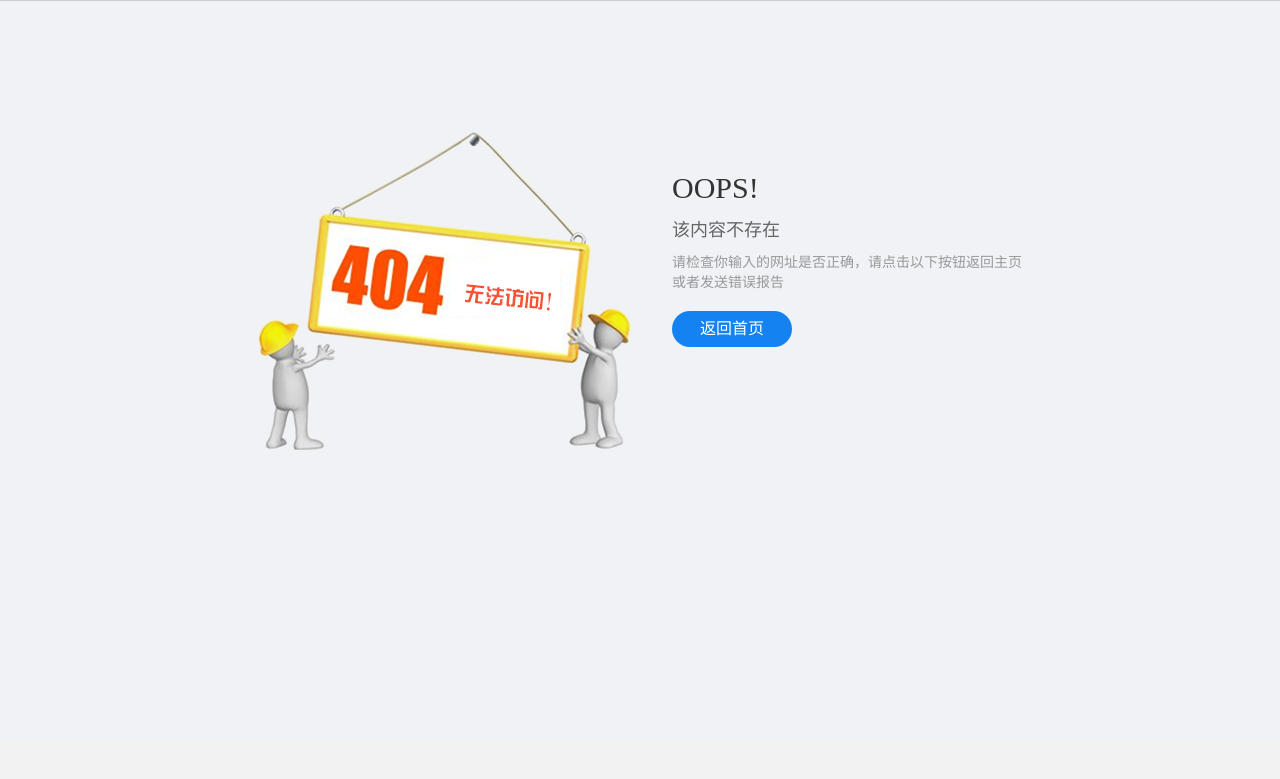
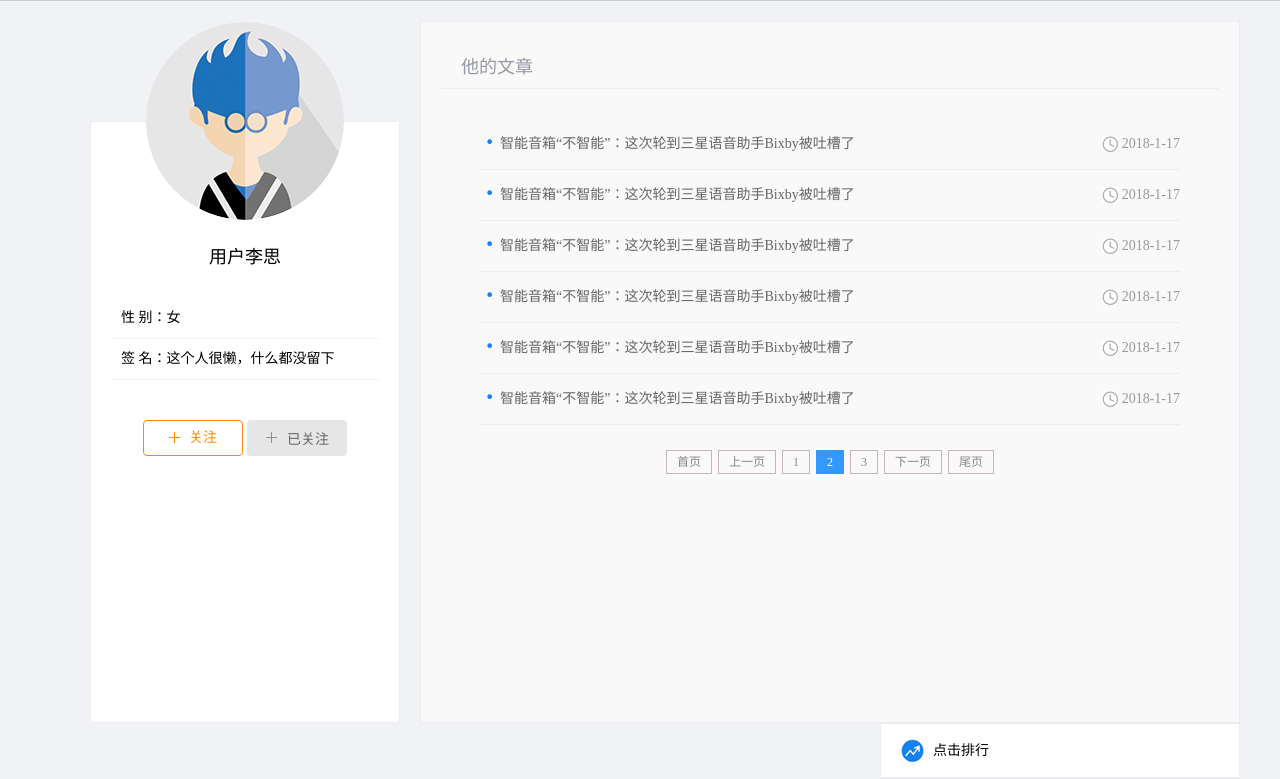
Before and after one commit to Amandine95/the_flask_case, a Flask app: page /user/other_user in a window 1280 px wide. Shown: the part 59-838 px from the top of the page. Before the commit the page ends 509 px from the top, so only its background shows below. Run offline with Flask 2, Linux system fonts and the light colour scheme; parts of the project's set-up code (start-up, migrations or seed data) failed here and were passed over; some libraries are stand-ins or nearby versions.

Commit message:
被关注用户界面展示前后端

```diff
--- a/info/moudles/profile/views.py
+++ b/info/moudles/profile/views.py
@@ -126,7 +126,7 @@ def user_collection():
     user = g.user
     if not user:
         return redirect('/')
-    # get请求，？后携带参数 页数 默认为1
+    # get请求 ？后携带参数 页数 默认为1
     page = request.args.get('page', 1)
     try:
         page = int(page)
@@ -274,7 +274,7 @@ def release_news_list():
     return render_template('news/user_news_list.html', data=data)
 
 
-# 用户关注
+# 我的关注
 @profile_blu.route('/user_follow')
 @user_login_data
 def user_follow():
@@ -309,3 +309,16 @@ def user_follow():
         "total_page": total_page
     }
     return render_template('news/user_follow.html', data=data)
+
+
+# 其他用户信息，从我的关注跳转
+@profile_blu.route('/other_user')
+@user_login_data
+def other_user():
+    """其他用户"""
+    user = g.user
+
+    data = {
+
+    }
+    return render_template('news/other.html', data=data)
--- a/info/templates/news/base.html
+++ b/info/templates/news/base.html
@@ -10,6 +10,8 @@
 
 
     <link rel="stylesheet" type="text/css" href="../../static/news/css/reset.css">
+    {% block cssBlock %}
+    {% endblock %}
     <link rel="stylesheet" type="text/css" href="../../static/news/css/main.css">
     <script type="text/javascript" src="../../static/news/js/jquery-1.12.4.min.js"></script>
     <script type="text/javascript" src="../../static/news/js/main.js"></script>
--- /dev/null
+++ b/info/templates/news/other.html
@@ -0,0 +1,214 @@
+{% extends 'news/base.html' %}
+{% block titleBlock %}
+  用户概况
+{% endblock %}
+{% block scriptBlock %}
+    <script type="text/javascript" src="../../static/news/js/jquery.pagination.min.js"></script>
+    <script type="text/javascript" src="../../static/news/js/other.js"></script>
+
+{% endblock %}
+{#存在样式覆盖情况#}
+{% block cssBlock %}
+    <link rel="stylesheet" type="text/css" href="../../static/news/css/jquery.pagination.css">
+{% endblock %}
+{% block contentBlock %}
+     <div class="user_menu_con fl">
+            <div class="user_center_pic">
+                <img src="../../static/news/images/user_pic.png" alt="用户图片">
+            </div>
+            <div class="user_center_name">用户李思</div>
+
+            <ul class="other_detail">
+                <li>性 别：女</li>
+                <li>签 名：这个人很懒，什么都没留下</li>
+            </ul>
+
+            <div class="focus_other">
+                <a href="javascript:;" class="focus">关注</a>
+        <a href="javascript:;" class="focused"><span class="out">已关注</span><span class="over">取消关注</span></a>
+            </div>
+
+        </div>
+
+        <div class="user_con fr">
+            <div class="other_collect">
+                <h3>他的文章</h3>
+                <ul class="article_list">
+                    <li><a href="#">智能音箱“不智能”：这次轮到三星语音助手Bixby被吐槽了</a><span>2018-1-17</span></li>
+                    <li><a href="#">智能音箱“不智能”：这次轮到三星语音助手Bixby被吐槽了</a><span>2018-1-17</span></li>
+                    <li><a href="#">智能音箱“不智能”：这次轮到三星语音助手Bixby被吐槽了</a><span>2018-1-17</span></li>
+                    <li><a href="#">智能音箱“不智能”：这次轮到三星语音助手Bixby被吐槽了</a><span>2018-1-17</span></li>
+                    <li><a href="#">智能音箱“不智能”：这次轮到三星语音助手Bixby被吐槽了</a><span>2018-1-17</span></li>
+                    <li><a href="#">智能音箱“不智能”：这次轮到三星语音助手Bixby被吐槽了</a><span>2018-1-17</span></li>
+                </ul>
+
+                <div id="pagination" class="page"></div>
+                <script>
+                    $(function(){
+                        $("#pagination").pagination({
+                            currentPage: 2,
+                            totalPage: 3,
+                            callback: function(current) {
+                                alert('ok!');
+                            }
+                        });
+                    });
+                </script>
+            </div>
+
+        </div>
+{% endblock %}
+{% block bottomBlock %}
+{% endblock %}
+
+
+
+{#<html lang="en">#}
+{#<head>#}
+{#    <meta charset="UTF-8">#}
+{#    <title>用户概况</title>#}
+{#    <link rel="stylesheet" type="text/css" href="../../static/news/css/reset.css">#}
+{#    <link rel="stylesheet" type="text/css" href="../../static/news/css/jquery.pagination.css">#}
+{#    <link rel="stylesheet" type="text/css" href="../../static/news/css/main.css">#}
+{#    <script type="text/javascript" src="../../static/news/js/jquery-1.12.4.min.js"></script>#}
+{#    <script type="text/javascript" src="../../static/news/js/jquery.pagination.min.js"></script>#}
+{#    <script type="text/javascript" src="../../static/news/js/other.js"></script>#}
+{#</head>#}
+{#<body>#}
+{#    <div class="header_con">#}
+{#        <div class="header">#}
+{#            <a href="#" class="logo fl"><img src="../../static/news/images/logo.png" alt="logo"></a>#}
+{#            <div class="user_login fr" style="display: block;">#}
+{#                <img src="../../static/news/images/person01.png" class="lgin_pic">#}
+{#                <a href="#">张大山</a>#}
+{#                <a href="#">退出</a>#}
+{#            </div>#}
+{#        </div>#}
+{#    </div>#}
+{#    #}
+{#    <div class="conter_con">#}
+{#        <div class="user_menu_con fl">#}
+{#            <div class="user_center_pic">#}
+{#                <img src="../../static/news/images/user_pic.png" alt="用户图片">#}
+{#            </div>#}
+{#            <div class="user_center_name">用户李思</div>#}
+{##}
+{#            <ul class="other_detail">#}
+{#                <li>性 别：女</li>#}
+{#                <li>签 名：这个人很懒，什么都没留下</li>#}
+{#            </ul>#}
+{#            #}
+{#            <div class="focus_other">#}
+{#                <a href="javascript:;" class="focus">关注</a>#}
+{#        <a href="javascript:;" class="focused"><span class="out">已关注</span><span class="over">取消关注</span></a>#}
+{#            </div>            #}
+{##}
+{#        </div>#}
+{##}
+{#        <div class="user_con fr">#}
+{#            <div class="other_collect">#}
+{#                <h3>他的文章</h3>#}
+{#                <ul class="article_list">#}
+{#                    <li><a href="#">智能音箱“不智能”：这次轮到三星语音助手Bixby被吐槽了</a><span>2018-1-17</span></li>#}
+{#                    <li><a href="#">智能音箱“不智能”：这次轮到三星语音助手Bixby被吐槽了</a><span>2018-1-17</span></li>#}
+{#                    <li><a href="#">智能音箱“不智能”：这次轮到三星语音助手Bixby被吐槽了</a><span>2018-1-17</span></li>#}
+{#                    <li><a href="#">智能音箱“不智能”：这次轮到三星语音助手Bixby被吐槽了</a><span>2018-1-17</span></li>#}
+{#                    <li><a href="#">智能音箱“不智能”：这次轮到三星语音助手Bixby被吐槽了</a><span>2018-1-17</span></li>#}
+{#                    <li><a href="#">智能音箱“不智能”：这次轮到三星语音助手Bixby被吐槽了</a><span>2018-1-17</span></li>#}
+{#                </ul>#}
+{#                #}
+{#                <div id="pagination" class="page"></div>#}
+{#                <script>#}
+{#                    $(function(){#}
+{#                        $("#pagination").pagination({#}
+{#                            currentPage: 2,#}
+{#                            totalPage: 3,#}
+{#                            callback: function(current) {#}
+{#                                alert('ok!');#}
+{#                            }#}
+{#                        });#}
+{#                    });#}
+{#                </script>#}
+{#            </div>#}
+{##}
+{#        </div>        #}
+{#    </div>#}
+{#    <div class="footer">        #}
+{#        <div class="footer_links">#}
+{#            <a href="">关于我们</a>#}
+{#            <span>|</span>#}
+{#            <a href="">联系我们</a>#}
+{#            <span>|</span>#}
+{#            <a href="">招聘人才</a>#}
+{#            <span>|</span>#}
+{#            <a href="">友情链接</a>#}
+{#        </div>#}
+{#        <p class="copyright">#}
+{#            CopyRight © 2018 新经资讯信息技术有限公司 All Rights Reserved<br />#}
+{#电话：010-****888    京ICP备*******8号#}
+{#        </p>#}
+{#    </div>#}
+{#    #}
+{#    <!-- 登录表单 -->#}
+{#    <form class="login_form_con">#}
+{#        <div class="login_form">#}
+{#            <div class="login_title">#}
+{#                <h3>登 录</h3>#}
+{#                <a href="javascript:;" class="shutoff"></a>#}
+{#            </div>#}
+{#            <div class="form_group">                #}
+{#                <input type="text" name="username" autocomplete="off">#}
+{#                <div class="input_tip">用户名/手机号</div>#}
+{#            </div>#}
+{#            <div class="form_group">                #}
+{#                <input type="password" name="password">#}
+{#                <div class="input_tip">密码(不少于6位)</div>#}
+{#            </div>#}
+{#            <input type="submit" name="" value="登 录" class="input_sub">#}
+{#            <div class="down_link">还没有账号？<a href="#" class="to_register">立即注册</a></div>#}
+{#        </div>#}
+{#        <div class="mask"></div>#}
+{#    </form>#}
+{#    #}
+{#    <!-- 注册表单 -->#}
+{#    <form class="register_form_con">#}
+{#        <div class="register_form">#}
+{#            <div class="register_title">#}
+{#                <h3>注 册</h3>#}
+{#                <a href="javascript:;" class="shutoff"></a>#}
+{#            </div>#}
+{#            <div class="form_group">                #}
+{#                <input type="text" name="username" autocomplete="off" class="phone_input">#}
+{#                <div class="input_tip">手机号</div>#}
+{#                <div class="error_tip">手机号不能为空</div>#}
+{#            </div>#}
+{#            <div class="form_group">                #}
+{#                <input type="password" name="code_pwd" class="code_pwd">#}
+{#                <div class="input_tip">手机验证码</div>#}
+{#                <a href="javascript:;" class="get_code">点击获取验证码</a>#}
+{#                <div class="error_tip">验证码不能为空</div>#}
+{#            </div>#}
+{#            <div class="form_group">                #}
+{#                <input type="password" name="password" class="pass_input">#}
+{#                <div class="input_tip">密码(不少于6位)</div>#}
+{#                <div class="error_tip">密码不能为空</div>#}
+{#            </div>#}
+{#            <div class="form_group">                #}
+{#                <input type="password" name="code_pwd" class="code_pwd">#}
+{#                <div class="input_tip">图形验证码</div>#}
+{#                <img src="../../static/news/images/pic_code.png" class="get_pic_code">#}
+{#                <div class="error_tip">图形码不能为空</div>#}
+{#            </div>#}
+{#            #}
+{#            <div  class="form_group2 clearfix">#}
+{#                <input type="checkbox" class="agree_input" checked>#}
+{#                <p>同意使用条款，并已阅读"跟帖评论自律管理承诺书"</p>#}
+{#                <div class="error_tip">请勾选</div>#}
+{#            </div>#}
+{#            <input type="submit" name="" value="注 册" class="input_sub">#}
+{#            <div class="down_link">已有账号？<a href="#" class="to_login">立即登录</a></div>#}
+{#        </div>#}
+{#        <div class="mask"></div>#}
+{#    </form>#}
+{#</body>#}
+{#</html>#}
--- a/info/templates/news/user_follow.html
+++ b/info/templates/news/user_follow.html
@@ -15,8 +15,9 @@
         <ul class="card_list_con">
             {% for user in data.user_follow_list %}
             <li class="author_card card_list">
-                <a href="#" target="_blank" class="author_pic"><img src="{% if user.avatar_url %}{{ user.avatar_url }}{% else %}../../static/news/images/cat.jpg" {% endif %}alt="author_pic"></a>
-                <a href="#" target="_blank" class="author_name">{{ user.nick_name }}</a>
+                {# target = "_blank"  跳转新界面 #}
+                <a href="{{ url_for('profile.other_user') }}" target="_blank" class="author_pic"><img src="{% if user.avatar_url %}{{ user.avatar_url }}{% else %}../../static/news/images/cat.jpg" {% endif %}alt="author_pic"></a>
+                <a href="{{ url_for('profile.other_user') }}" target="_blank" class="author_name">{{ user.nick_name }}</a>
                 <div class="author_resume">{{ user.signature }}</div>
                 <div class="writings"><span>总篇数</span><b>{{ user.news_count }}</b></div>
                 <div class="follows"><span>粉丝</span><b>{{ user.followers_count }}</b></div>
```
Also changed, not shown: info/static/news/html/other.html (deleted, +0 -150 lines).
